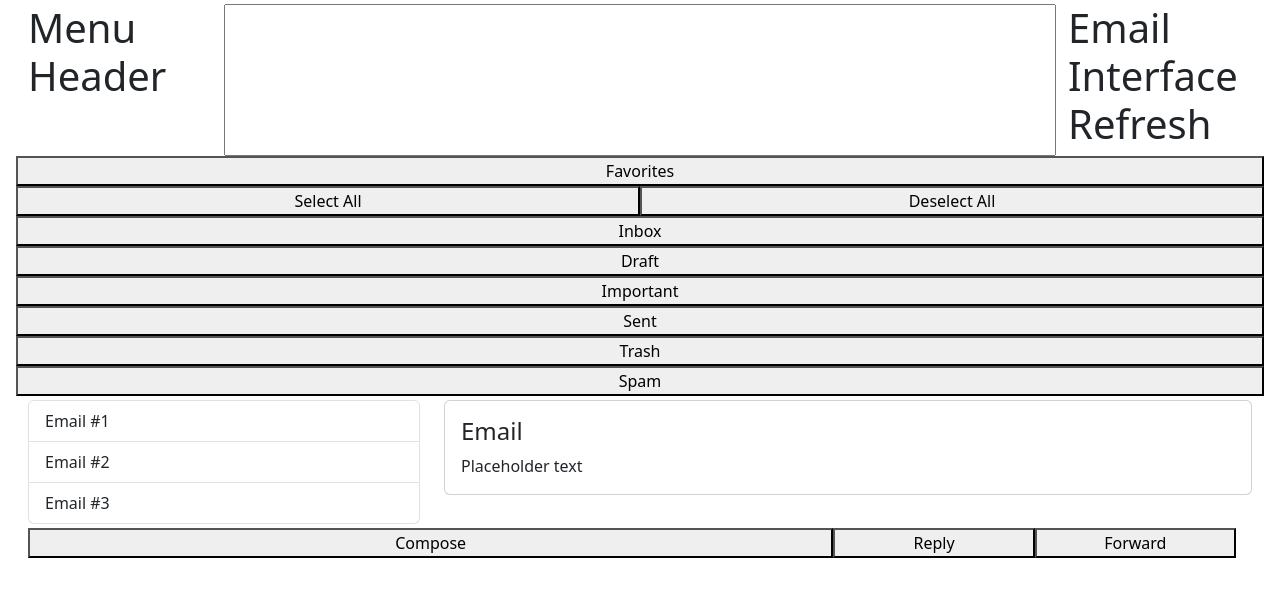
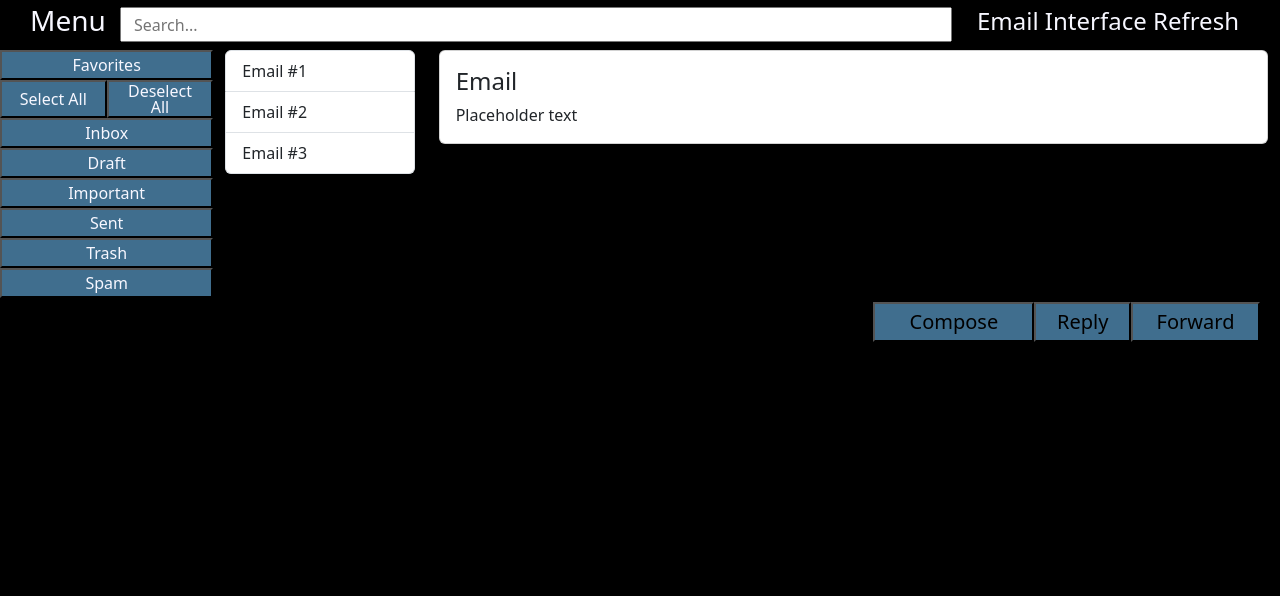
Before and after one commit to CMBVT2023/bootstrap-email-refresh-miranda, a plain HTML site: page index.html in a window 1280 px wide. Drawn offline with nearby package versions, Linux system fonts and the light colour scheme.

Commit message:
Finalized all of the breakpoints and design aspects on the searchbar and various page buttons.

```diff
--- a/index.html
+++ b/index.html
@@ -20,66 +20,89 @@
         <title>Bootstrap Project Refresh</title>
     </head>
 
+    <!-- TODO: Add compose modal
+        Add second compose button, reply, and forward for offcanvas email area.
+
+        Add offcanvas menu
+
+        Work on the heights and widths of all elements.
+    -->
+
     <body>
 
         <!-- Main Document Container -->
         <div class="container-fluid" id="main-container">
             <!-- Menu / Search Bar Container -->
-            <div class="row m-1">
+            <div class="row m-1 align-items-center">
                 <!-- Various Menu Buttons
                         The first menu button triggers a collapse menu on the small breakpoint,
                         then the menu button triggers a offcanvas menu on the medium breakpoint,
                         and finally, the menu button is replaced by a header from the extra large breakpoint and beyond.
                 -->
-                <div class="col-3 col-md-1 col-lg-2 order-0">
-                    <button class="d-block d-md-none" data-bs-toggle="collapse" href="#menuCollapse" aria-expanded="false" aria-controls="menuCollapse">
-                        Menu Collapse
+                <div class="col-3 col-md-1 order-0">
+                    <button class="d-block d-md-none m-1 main-button-design" data-bs-toggle="collapse" href="#menuCollapse" aria-expanded="false" aria-controls="menuCollapse">
+                        Menu
                     </button>
-                    <button class="d-none d-md-block d-xl-none">
-                        Menu OffCanvas
+                    <button class="d-none d-md-block d-xl-none main-button-design">
+                        Menu
                     </button>
-                    <h1 class="d-none d-xl-block">
-                        Menu Header
-                    </h1>
+                    <h3 class="d-none d-xl-block text-center">
+                        Menu
+                    </h3>
                 </div>
 
                 <!-- Searchbar input -->
-                <input class="col-9 col-md-4 col-xl-8 order-0 order-md-1 order-xl-1" type="text">
+                <input class="col-9 col-md-4 col-xl-8 order-1 order-md-2" type="text" id="search-box" placeholder="Search...">
 
                 <!-- Important Menu Options -->
-                <div class="col-12 col-md-3 col-xl-12 order-sm-1 order-md-0 order-xl-3 container-fluid">
+                <div class="col-12 col-md-5 d-xl-none order-2 order-md-1 order-xl-3 container-fluid">
                     <!-- Menu options, by default the first three will always be shown and the rest will appear only beyond the extra large breakpoint -->
                     <div class="row">
-                        <button class="col-6 col-xl-12">Favorites</button>
-                        <button class="col-3 col-xl-6">Select All</button>
-                        <button class="col-3 col-xl-6">Deselect All</button>
-                        <button class="col-12 d-none d-xl-block">Inbox</button>
-                        <button class="col-12 d-none d-xl-block">Draft</button>
-                        <button class="col-12 d-none d-xl-block">Important</button>
-                        <button class="col-12 d-none d-xl-block">Sent</button>
-                        <button class="col-12 d-none d-xl-block">Trash</button>
-                        <button class="col-12 d-none d-xl-block">Spam</button>
+                        <button class="col-6 col-md-5 fs-5 main-button-design">Favorites</button>
+                        <button class="col-3 fs-6 lh-1 main-button-design">Select All</button>
+                        <button class="col-3 col-md-4 fs-6 lh-1 main-button-design">Deselect All</button>
                     </div>
 
                     <!-- Collapse menu options, these will be seen once the user clicks the menu collapse button and when the small or lower break point is triggered.
                             This collapse menu becomes hidden once the medium breakpoint and beyond is achieved. -->
-                    <div class="row collapse d-md-none" id="menuCollapse">
-                        <button class="col-12">Inbox</button>
-                        <button class="col-12">Draft</button>
-                        <button class="col-12">Important</button>
-                        <button class="col-12">Sent</button>
-                        <button class="col-12">Trash</button>
-                        <button class="col-12">Spam</button>
+                    <div class="row collapse" id="menuCollapse">
+                        <button class="col-12 d-block d-md-none secondary-button-design">Inbox</button>
+                        <button class="col-12 d-block d-md-none secondary-button-design">Draft</button>
+                        <button class="col-12 d-block d-md-none secondary-button-design">Important</button>
+                        <button class="col-12 d-block d-md-none secondary-button-design">Sent</button>
+                        <button class="col-12 d-block d-md-none secondary-button-design">Trash</button>
+                        <button class="col-12 d-block d-md-none secondary-button-design">Spam</button>
                     </div>
                 </div>
 
                 <!-- Email Interface Header, this is only shown once the medium breakpoint is achieved. -->
-                <h1 class="col-4 col-lg-2 d-none d-md-block order-2">Email Interface Refresh</h1>
+                <div class="col-3 col-md-1 col-xl-3 d-none d-md-block order-3 ">
+                    <h1 class="fs-6 d-none d-md-block d-xl-none  lh-1 text-center">Email Interface Refresh</h1>
+                    <h1 class="fs-4 d-none d-xl-block lh-1 text-center">Email Interface Refresh</h1>
+                </div>
+
             </div>
 
-            <!-- Email List -->
-            <div class="row m-1">
-                <div class="col-12 col-md-4">
+            <!-- Main Email Container -->
+            <div class="row">
+                <div class="col-2 d-none d-xl-block container-fluid">
+                    <div class="row">
+                        <button class="col-12 secondary-button-design">Favorites</button>
+                        <button class="col-6 secondary-button-design">Select All</button>
+                        <button class="col-6 lh-1 secondary-button-design">Deselect All</button>
+                    </div>
+
+                    <div class="row">
+                        <button class="col-12 secondary-button-design">Inbox</button>
+                        <button class="col-12 secondary-button-design">Draft</button>
+                        <button class="col-12 secondary-button-design">Important</button>
+                        <button class="col-12 secondary-button-design">Sent</button>
+                        <button class="col-12 secondary-button-design">Trash</button>
+                        <button class="col-12 secondary-button-design">Spam</button>
+                    </div>
+                </div>
+
+                <div class="col-12 col-md-4 col-xl-2">
                     <!-- Hover added -->
                     <div class="list-group">
                         <a href="#" class="list-group-item list-group-item-action"
@@ -94,7 +117,7 @@
                     </div>
                 </div>
 
-                <div class="col-8 d-none d-md-block">
+                <div class="col-8  d-none d-md-block">
                     <div class="card">
                         <div class="card-body">
                             <h4 class="card-title">Email</h4>
@@ -106,11 +129,11 @@
             </div>
 
             <!-- Compose, Reply, and Forward Buttons -->
-            <div class="row m-1 container-fluid">
-                <div class="col-12 row">
-                    <button class="col-8">Compose</button>
-                    <button class="col-2">Reply</button>
-                    <button class="col-2">Forward</button>
+            <div class="row m-1 justify-content-center justify-content-md-end container-fluid">
+                <div class="col-12 col-md-6 col-xl-4 row">
+                    <button class="col-5 fs-5 main-button-design">Compose</button>
+                    <button class="col-3 fs-5 main-button-design">Reply</button>
+                    <button class="col-4 fs-5 main-button-design">Forward</button>
                 </div>
             </div>
         </div>
--- a/style.css
+++ b/style.css
@@ -0,0 +1,28 @@
+html {
+    height: 100vh;
+    width: 100vw;
+    overflow: hidden;
+
+    min-width: 370px;
+    min-height: 670px;
+}
+
+body {
+    background-color: #000000;
+    color: #F7F7FF;
+}
+
+.main-button-design {
+    background-color: #406E8E;
+    color: #000000;
+    height: 40px;
+}
+
+.secondary-button-design {
+    background-color: #406E8E;
+    color: #F7F7FF;
+}
+
+#search-box {
+    height: 35px;
+}
```
